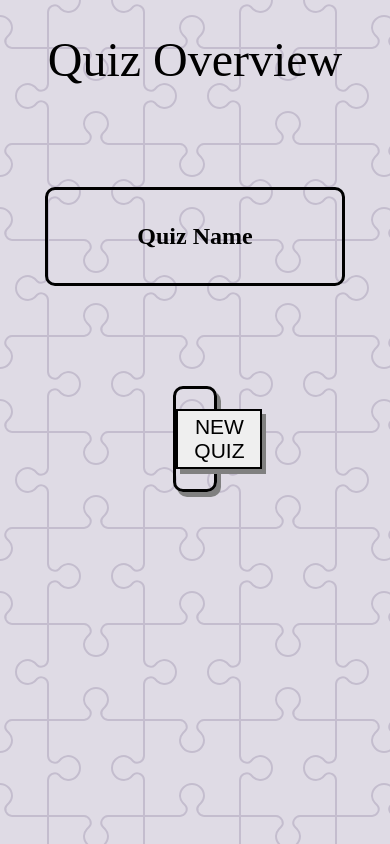
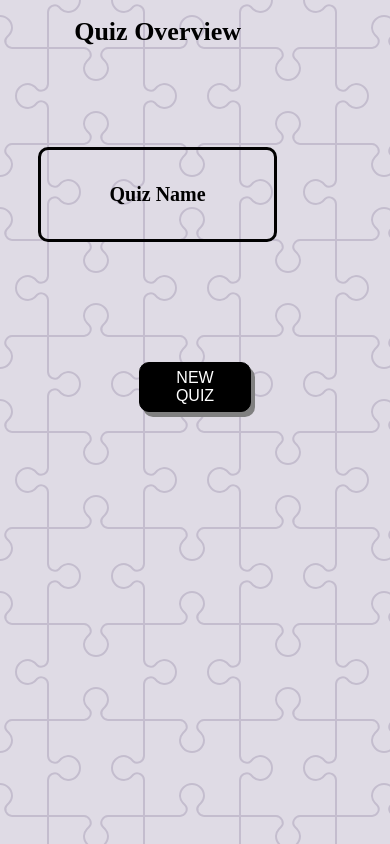
Before and after one commit to OnrHng/GroupQuiz, a plain HTML site: page frontend/components/htmls/quiz.html in a window 390 px wide. Drawn offline with Linux system fonts and the light colour scheme; no server answers.

Commit message:
completed responsible design for quiz overview

```diff
--- a/frontend/components/htmls/quiz.html
+++ b/frontend/components/htmls/quiz.html
@@ -9,6 +9,7 @@
   <link rel="stylesheet" type="text/css" href="../styles/quiz.css">
 </head>
     <body>
+      <div class="quiz-container">
         <h1>Quiz Overview</h1>
         <table >
             <tr>
@@ -16,6 +17,7 @@
             </tr>
             <tbody id = "tbody"></tbody>
         </table>
+      </div>
 
     <div class="newquiz">
       <button id="newquizz" onclick='window.location.href = "editor.html"' > NEW QUIZ</button>
--- a/frontend/components/scripts/editor.js
+++ b/frontend/components/scripts/editor.js
@@ -58,7 +58,7 @@ const questionTemplate = `
       <div class="answers-wraper">
         <div class="answer">
           <input type="text" name="A" id="answerA" placeholder="Type Answer A" required>
-          <input type="radio" name="correct" id="correctA">
+          <input type="radio" name="correct" id="correctA" checked>
         </div>
         <div class="answer">
           <input type="text" name="B" id="answerB" placeholder="Type Answer B" required>
@@ -118,7 +118,7 @@ async function postQuestions(event) {
 
         // increment question number and display it
         questionNumber++;
-        document.getElementById('questionNumber').textContent = questionNumber + " Question ADDED!";
+        document.getElementById('questionNumber').textContent = questionNumber + " Questions ADDED!";
 
       } else {
         console.log('eroor');
--- a/frontend/components/styles/quiz.css
+++ b/frontend/components/styles/quiz.css
@@ -1,4 +1,3 @@
-
 
 body{
 
@@ -24,25 +23,25 @@ table {
 }
 
 .newquiz{
-  width:10%;
+  width:30%;
   text-align:center;
   padding:20px 0px;
-  border:3px solid black;
+  /* border:3px solid black; */
   border-radius: 10px;
   margin: auto;
-  box-shadow:4px 5px grey;
+  /* box-shadow:4px 5px grey; */
 
 }
-
-label{
-  width:50%;
-  margin-right:120px;
-  border: 3px solid black;
-  padding:4px 185px;
-  font-size: 20px;
-  font-weight: bold;
+#newquizz {
+  width: 100%;
+  height: 50px;
+  outline: none;
+  border: 1px solid black;
+  border-radius: 10px;
+  background-color: black;
+  color: white;
+  text-align: center;
 }
-
 .btn {
   background-color: gray;
   margin-left:120px;
@@ -67,3 +66,25 @@ label{
   font-size: 21px;
   cursor: pointer;
 }
+
+/* Media Query: iPhone (Vertical) */
+@media screen and (max-width: 420px) {
+  .quiz-container {
+    width: 80%;
+  }
+
+  h1 {
+    font-size: 26px;
+    font-weight: bold;
+  }
+  button {
+    font-size: 16px;
+  }
+  table {
+    font-size: 20px;
+  }
+  #newquizz {
+    width: 100%;
+    font-size: 16px;
+  }
+}
```
Also changed, not shown: frontend/index.html (+1 -0 lines). Lines whose indentation alone changed are shown as unchanged.
